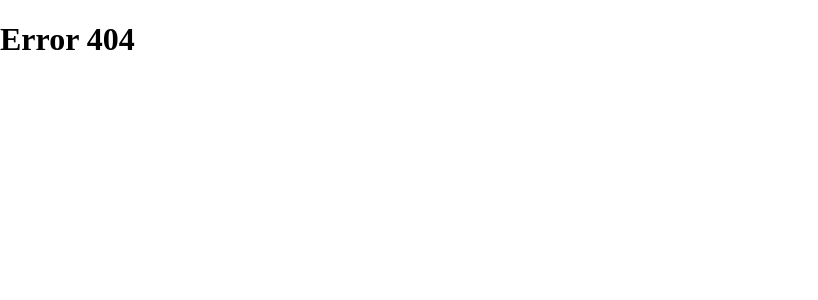
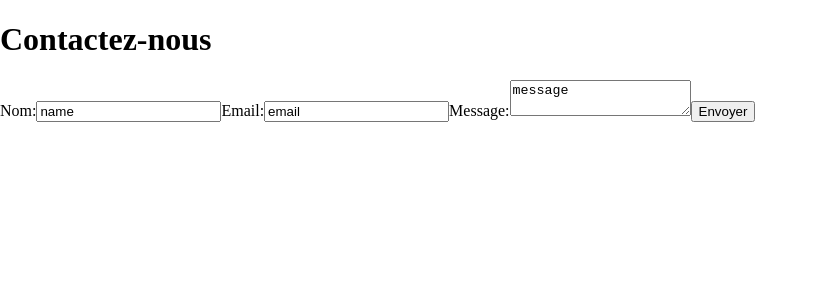
Before and after one commit to Frequencerz911/Cheers-Cocktails, a React (Vite) app in the folder frontend/: page /contact in a window 1280 px wide. Before the commit this address had no page. Shown: the top 300 px of the page, without its empty margins (0-818 px from the left). Built offline with nearby package versions, Linux system fonts and the light colour scheme.

Commit message:
Update_front2

```diff
--- a/frontend/src/main.jsx
+++ b/frontend/src/main.jsx
@@ -8,6 +8,7 @@ import Start from "./pages/Start";
 import ErrorPage from "./pages/ErrorPage";
 import Home from "./pages/Home";
 import Login from "./pages/Login";
+import Contact from "./pages/Contact";
 
 const router = createBrowserRouter([
   {
@@ -26,6 +27,10 @@ const router = createBrowserRouter([
         path: "/login",
         element: <Login />,
       },
+      {
+        path: "/contact",
+        element: <Contact />,
+      },
     ],
   },
 ]);
--- /dev/null
+++ b/frontend/src/pages/Contact.jsx
@@ -0,0 +1,22 @@
+export default function Contact() {
+  return (
+    <div className="contact">
+      <h1>Contactez-nous</h1>
+      <form name="contact" method="post">
+        <label form="name">
+          Nom:
+          <input type="text" value="name" />
+        </label>
+        <label form="email">
+          Email:
+          <input type="email" value="email" />
+        </label>
+        <label form="message">
+          Message:
+          <textarea value="message" />
+        </label>
+        <button type="submit">Envoyer</button>
+      </form>
+    </div>
+  );
+}
--- a/frontend/src/styles/start.scss
+++ b/frontend/src/styles/start.scss
@@ -24,6 +24,7 @@
     height: 100%;
     position: absolute;
     z-index: -1;
+    filter: brightness(45%) contrast(120%);
   }
 }
 
```
